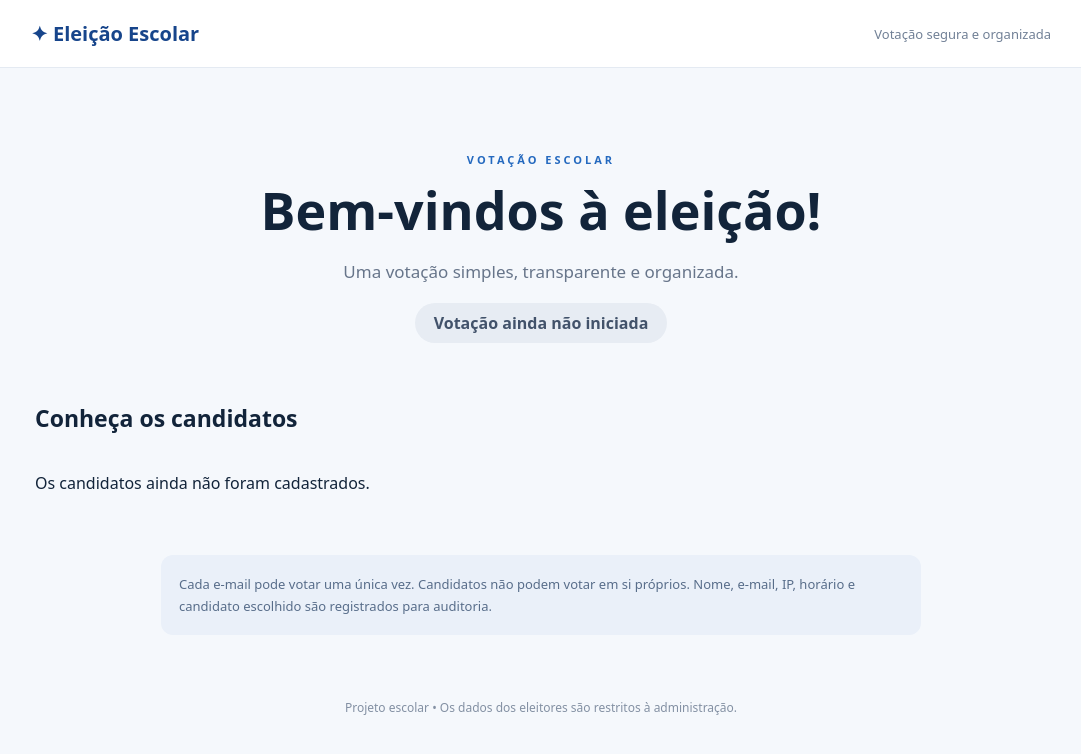
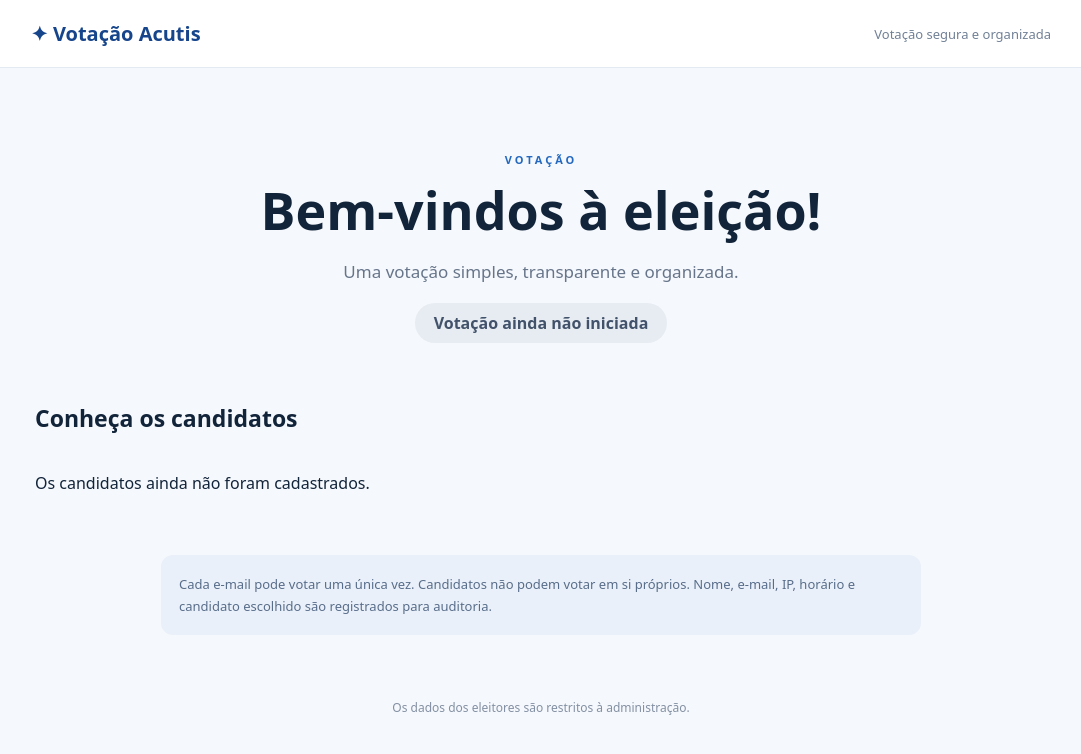
Before and after one commit to rfmk1983-keunecke/enquete_acutis, a Django app: page / in a window 1280 px wide. Shown: the top 754 px of the page, without its empty margins (99-1180 px from the left). Run offline with Django 5.2, Linux system fonts and the light colour scheme; data that the repository does not hold is empty.

Commit message:
Add files via upload

```diff
--- a/templates/votacao/base.html
+++ b/templates/votacao/base.html
@@ -1 +1 @@
-{% load static %}<!doctype html><html lang="pt-br"><head><meta charset="utf-8"><meta name="viewport" content="width=device-width,initial-scale=1"><title>Eleição Escolar</title><link rel="stylesheet" href="{% static 'style.css' %}"></head><body><header><div class="nav"><a class="logo" href="/">✦ Eleição Escolar</a><span>Votação segura e organizada</span></div></header><main>{% block content %}{% endblock %}</main><footer>Projeto escolar • Os dados dos eleitores são restritos à administração.</footer></body></html>
+{% load static %}<!doctype html><html lang="pt-br"><head><meta charset="utf-8"><meta name="viewport" content="width=device-width,initial-scale=1"><title>Votação</title><link rel="stylesheet" href="{% static 'style.css' %}"></head><body><header><div class="nav"><a class="logo" href="/">✦ Votação Acutis</a><span>Votação segura e organizada</span></div></header><main>{% block content %}{% endblock %}</main><footer>Os dados dos eleitores são restritos à administração.</footer></body></html>
--- a/templates/votacao/home.html
+++ b/templates/votacao/home.html
@@ -1 +1 @@
-{% extends 'votacao/base.html' %}{% block content %}<div class="hero"><div class="eyebrow">VOTAÇÃO ESCOLAR</div><h1>{{ election.title|default:'Bem-vindos à eleição!' }}</h1><p>{{ election.description|default:'Uma votação simples, transparente e organizada.' }}</p>{% if election.status == 'open' %}<div class="pill open">● Votação aberta</div>{% elif election.status == 'closed' %}<div class="pill">Votação encerrada</div>{% else %}<div class="pill">Votação ainda não iniciada</div>{% endif %}</div><h2>Conheça os candidatos</h2><div class="cards">{% for c in candidates %}<article class="candidate">{% if c.photo_data %}<img src="{% url 'photo' c.pk %}" alt="Foto de {{ c.name }}">{% else %}<div class="placeholder">★</div>{% endif %}<div class="num">Nº {{ c.number }}</div><h3>{{ c.name }}</h3></article>{% empty %}<p>Os candidatos ainda não foram cadastrados.</p>{% endfor %}</div>{% if election.status == 'open' %}<div class="center"><a href="{% url 'vote' %}" class="btn">Votar agora →</a></div>{% endif %}<div class="note">Cada e-mail pode votar uma única vez. Candidatos não podem votar em si próprios. Nome, e-mail, IP, horário e candidato escolhido são registrados para auditoria.</div>{% endblock %}
+{% extends 'votacao/base.html' %}{% block content %}<div class="hero"><div class="eyebrow">VOTAÇÃO</div><h1>{{ election.title|default:'Bem-vindos à eleição!' }}</h1><p>{{ election.description|default:'Uma votação simples, transparente e organizada.' }}</p>{% if election.status == 'open' %}<div class="pill open">● Votação aberta</div>{% elif election.status == 'closed' %}<div class="pill">Votação encerrada</div>{% else %}<div class="pill">Votação ainda não iniciada</div>{% endif %}</div><h2>Conheça os candidatos</h2><div class="cards">{% for c in candidates %}<article class="candidate">{% if c.photo_data %}<img src="{% url 'photo' c.pk %}" alt="Foto de {{ c.name }}">{% else %}<div class="placeholder">★</div>{% endif %}<div class="num">Nº {{ c.number }}</div><h3>{{ c.name }}</h3></article>{% empty %}<p>Os candidatos ainda não foram cadastrados.</p>{% endfor %}</div>{% if election.status == 'open' %}<div class="center"><a href="{% url 'vote' %}" class="btn">Votar agora →</a></div>{% endif %}<div class="note">Cada e-mail pode votar uma única vez. Candidatos não podem votar em si próprios. Nome, e-mail, IP, horário e candidato escolhido são registrados para auditoria.</div>{% endblock %}
```
